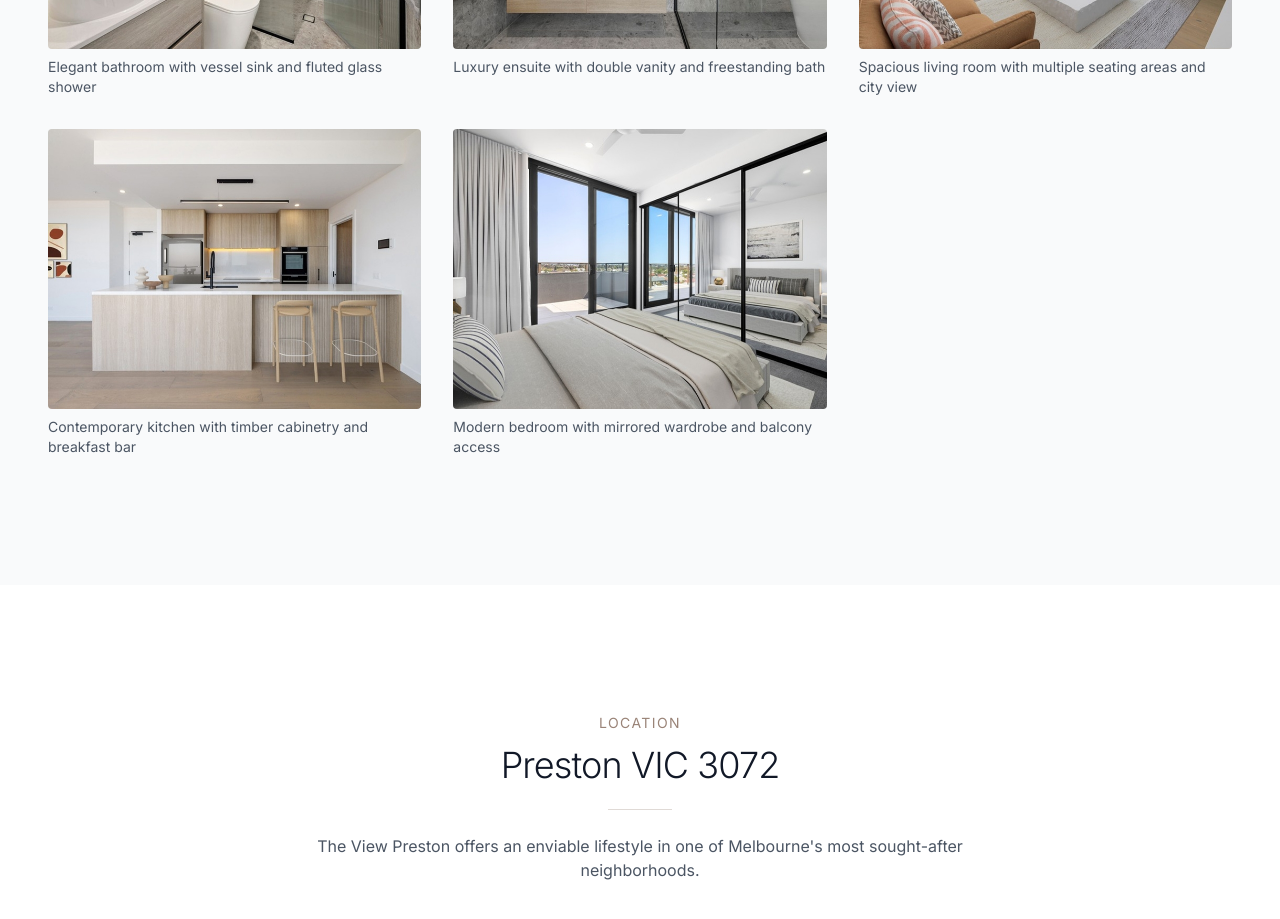
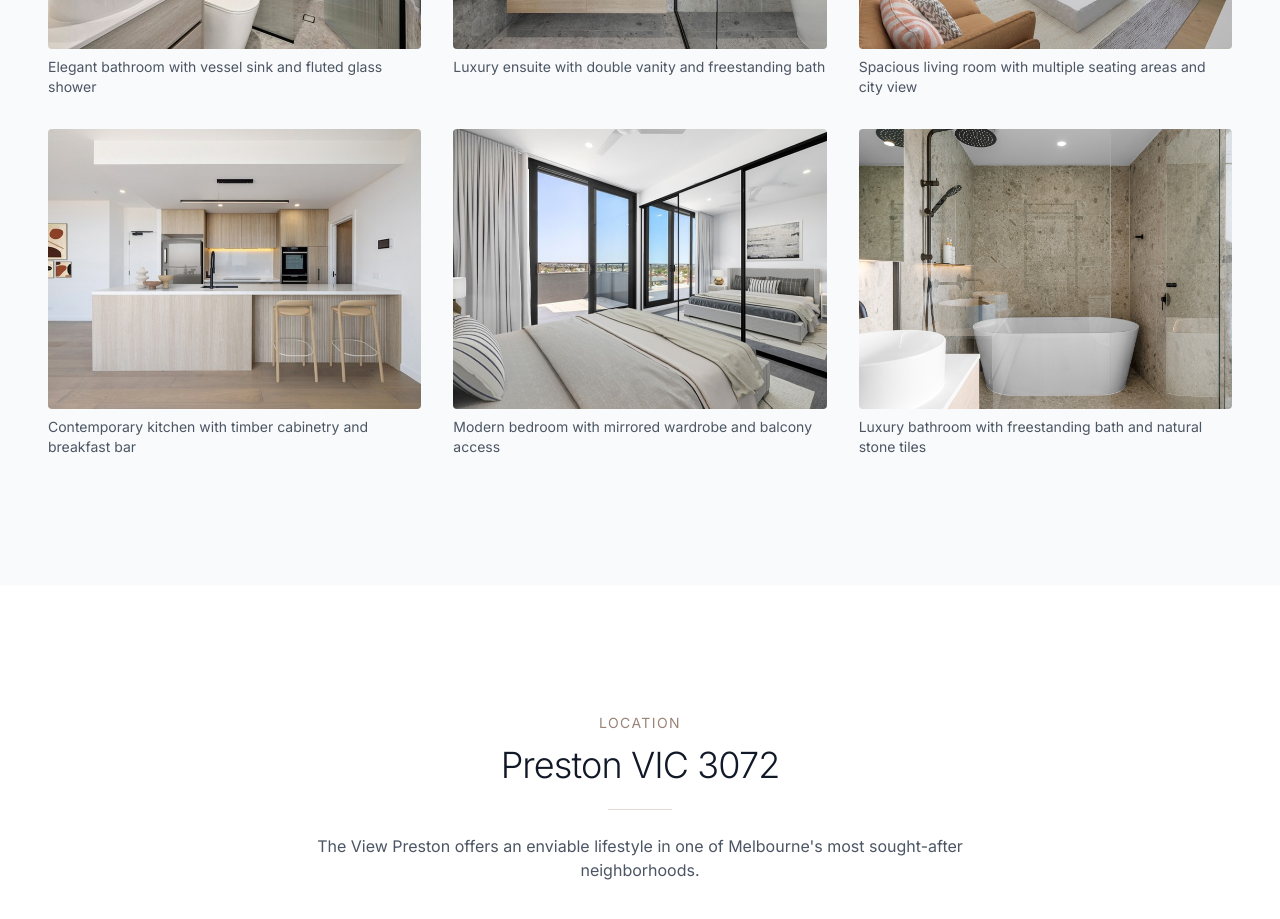
Before and after one commit to propertystart/view-preston-stemcon-v10, a React (Vite) app: page / in a window 1280 px wide. Shown: the part 3140-4059 px from the top of the page. Built offline with nearby package versions, Linux system fonts and the light colour scheme.

Commit message:
Add gallery photo
Adds a new photo to the 'Modern Bathroom Designs' category in the gallery.

```diff
--- a/src/components/Gallery.tsx
+++ b/src/components/Gallery.tsx
@@ -82,6 +82,12 @@ const Gallery: React.FC = () => {
       src: "/lovable-uploads/4ac60df3-cfc9-48e6-aeb3-3b0633908177.png",
       alt: "Modern bedroom with mirrored wardrobe and balcony access",
       category: "bedrooms"
+    },
+    {
+      id: 12,
+      src: "/lovable-uploads/78e68ecf-5336-494e-b55d-225fedca6938.png",
+      alt: "Luxury bathroom with freestanding bath and natural stone tiles",
+      category: "bathrooms"
     }
   ];
 
```
Also changed, not shown: public/lovable-uploads/78e68ecf-5336-494e-b55d-225fedca6938.png (added).
